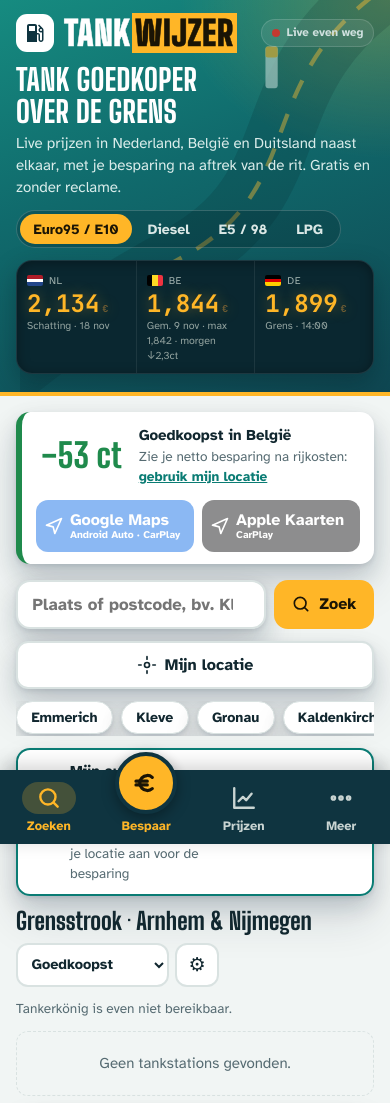
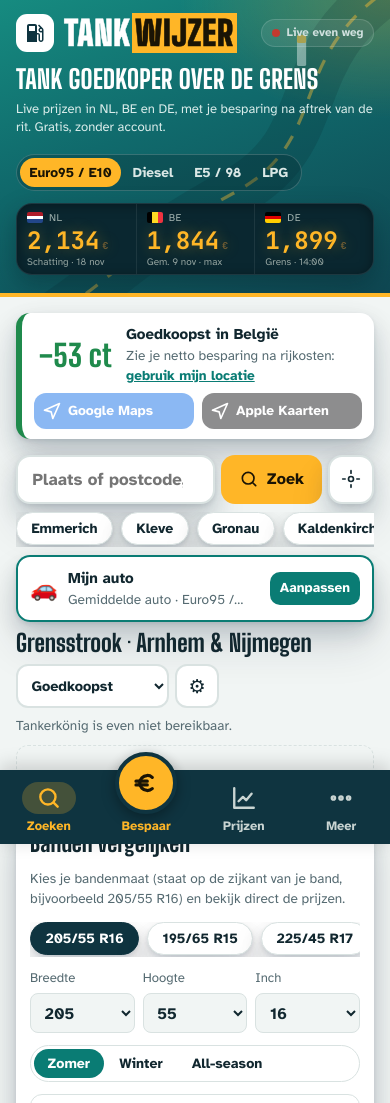
Before and after one commit to djbeltman35-arch/Tankwijzer, a website: page site/index.html in a window 390 px wide. Shown: the top 1103 px of the page. Drawn offline with Linux system fonts and the light colour scheme; no server answers.

Commit message:
Compactere bovenkant: kortere kop en intro, locatieknop naast zoekveld, Mijn auto op een regel; tekst 'zonder reclame' aangepast
Co-Authored-By: Claude Opus 5.5 <noreply@anthropic.com>
Claude-Session: https://claude.ai/code/session_01Lxu2CyLGSfNCLxeu15Dh1J

```diff
--- a/site/index.html
+++ b/site/index.html
@@ -5,12 +5,12 @@
 <meta name="viewport" content="width=device-width,initial-scale=1,viewport-fit=cover">
 <meta name="e0d5a73bd035a1c" content="277030417ea9ada19f69ae08c41fb74b">
 <title>Goedkoop tanken: live prijzen NL, België en Duitsland | Tankwijzer</title>
-<meta name="description" content="Waar tank je vandaag het goedkoopst? Live benzine- en dieselprijzen in Nederland, België en Duitsland, met je besparing na aftrek van de rit. Gratis, zonder reclame.">
+<meta name="description" content="Waar tank je vandaag het goedkoopst? Live benzine- en dieselprijzen in Nederland, België en Duitsland, met je besparing na aftrek van de rit. Gratis, zonder account.">
 <link rel="canonical" href="https://goedkopertanken.netlify.app/">
 <meta name="robots" content="index,follow,max-image-preview:large">
 <meta property="og:type" content="website"><meta property="og:locale" content="nl_NL"><meta property="og:site_name" content="Tankwijzer">
 <meta property="og:url" content="https://goedkopertanken.netlify.app/"><meta property="og:title" content="Waar tank je vandaag het goedkoopst?">
-<meta property="og:description" content="Live prijzen in Nederland, België en Duitsland, met je besparing na aftrek van de rit. Gratis en zonder reclame.">
+<meta property="og:description" content="Live prijzen in Nederland, België en Duitsland, met je besparing na aftrek van de rit. Gratis, zonder account.">
 <meta property="og:image" content="https://goedkopertanken.netlify.app/og.png"><meta name="twitter:card" content="summary_large_image">
 <script type="application/ld+json">{{LDJSON}}</script>
 <script data-goatcounter="https://goedkopertanken.goatcounter.com/count" async src="//gc.zgo.at/count.js"></script>
@@ -315,6 +315,27 @@ body{padding-top:0}
 .sc .acts .big svg{width:16px;height:16px}
 .sc .acts .big small{display:none}
 .sc .meldbtn{padding:4px 0;font-size:.8rem}
+
+/* Compacte bovenkant */
+section[data-view="zoek"]{gap:8px!important}
+.search{display:flex;gap:6px}.search input{flex:1;min-width:0}
+#locBtn{flex:none;padding:0 .7rem}
+@media (max-width:520px){
+ .hero h1{font-size:min(26px,7vw)!important;margin:2px 0 2px}
+ .hero .lead{font-size:13px!important;margin:0 0 6px;line-height:1.35}
+ .hero .pump .src{min-height:0!important;font-size:.62rem;max-height:1.3em;overflow:hidden}
+ .hero .pump{padding-top:6px;padding-bottom:6px}
+ .hero .seg button{padding:.35rem .6rem;font-size:.85rem}
+ .verdict{padding:10px 12px!important;gap:6px 10px!important}
+ .verdict .vnum{font-size:1.9rem!important}
+ .verdict .nav2 .big{min-height:36px!important;padding:.3rem .5rem!important;font-size:.86rem!important}
+ .verdict .nav2 .big small{display:none}
+ .search input,.search .big,#locBtn{min-height:42px}
+ #locBtn{font-size:0;gap:0}#locBtn svg{margin:0}
+ .mijnauto summary{padding-top:8px;padding-bottom:8px}
+ .mijnauto #carSum{display:-webkit-box;-webkit-line-clamp:1;-webkit-box-orient:vertical;overflow:hidden}
+ .mijnauto .ma-ic{font-size:1.4rem}
+}
 </style>
 </head>
 <body>
@@ -324,8 +345,8 @@ body{padding-top:0}
     <span class="status" id="status"><i></i><span id="statusTxt">Laden…</span></span>
   </div>
   <div class="intro">
-    <h1>Tank goedkoper <br class="mbr">over de grens</h1>
-    <p class="lead">Live prijzen in Nederland, België en Duitsland naast elkaar, met je besparing na aftrek van de rit. Gratis en zonder reclame.</p>
+    <h1>Tank goedkoper over de grens</h1>
+    <p class="lead">Live prijzen in NL, BE en DE, met je besparing na aftrek van de rit. Gratis, zonder account.</p>
   </div>
   <div class="seg" role="group" aria-label="Brandstof" style="align-self:flex-start">
     <button data-fuel="e10" aria-pressed="true">Euro95 / E10</button>
@@ -349,10 +370,8 @@ body{padding-top:0}
     <form class="search" id="searchForm" role="search">
       <input id="q" type="search" placeholder="Plaats of postcode, bv. Kleve" autocomplete="off" enterkeyhint="search" aria-label="Zoek plaats">
       <button class="big" type="submit"><svg viewBox="0 0 24 24"><circle cx="11" cy="11" r="7"/><path d="m20 20-3.5-3.5"/></svg>Zoek</button>
+      <button class="big sec" id="locBtn" type="button" aria-label="Mijn locatie"><svg viewBox="0 0 24 24"><circle cx="12" cy="12" r="3"/><path d="M12 2v3M12 19v3M2 12h3M19 12h3"/></svg>Mijn locatie</button>
     </form>
-    <div>
-      <button class="big sec" id="locBtn" style="width:100%"><svg viewBox="0 0 24 24"><circle cx="12" cy="12" r="3"/><path d="M12 2v3M12 19v3M2 12h3M19 12h3"/></svg>Mijn locatie</button>
-    </div>
     <div class="chiprow" id="quick"></div>
     <details class="mijnauto" id="mijnauto"><summary><span class="ma-ic" aria-hidden="true">🚗</span><span><b>Mijn auto</b><small id="carSum">Stel je auto in om te zien of omrijden loont</small></span></summary>
       <div class="controls" style="margin-top:10px">
--- a/site/sw.js
+++ b/site/sw.js
@@ -1,5 +1,5 @@
 // Service worker: app werkt offline (laatst bekende prijzen), live gegevens altijd via het netwerk.
-const VERSION = "tankwijzer-v32";
+const VERSION = "tankwijzer-v33";
 const SHELL = ["./", "index.html", "app.js", "geo.js", "data.json", "manifest.webmanifest", "icon-192.png", "icon-512.png", "apple-touch-icon.png", "fonts/atkinson-hyperlegible-400.woff2", "fonts/big-shoulders-display-800.woff2", "fonts/jetbrains-mono-500.woff2"];
 
 self.addEventListener("install", (e) => {
```
Also changed, not shown: 1 other file.
